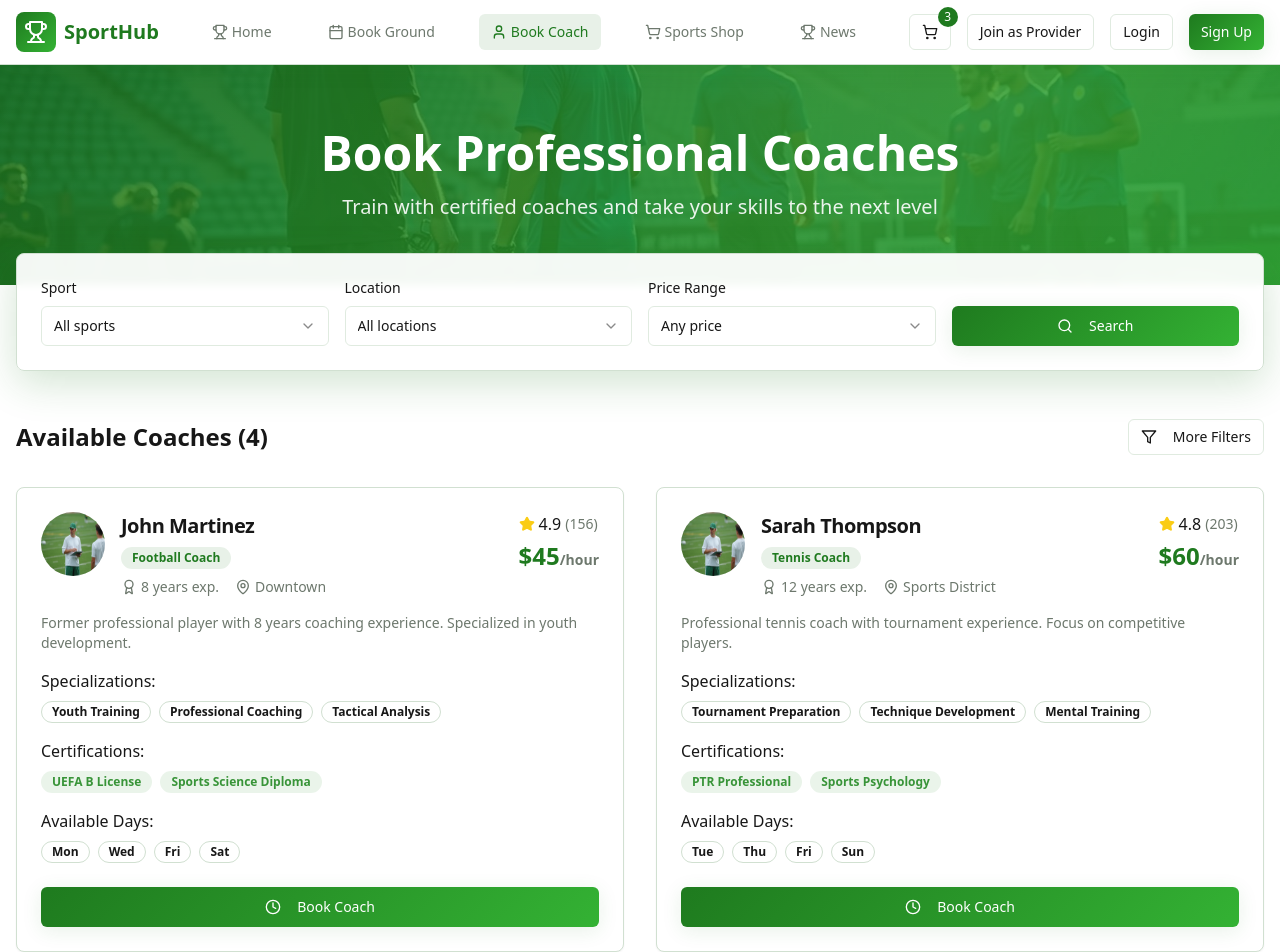
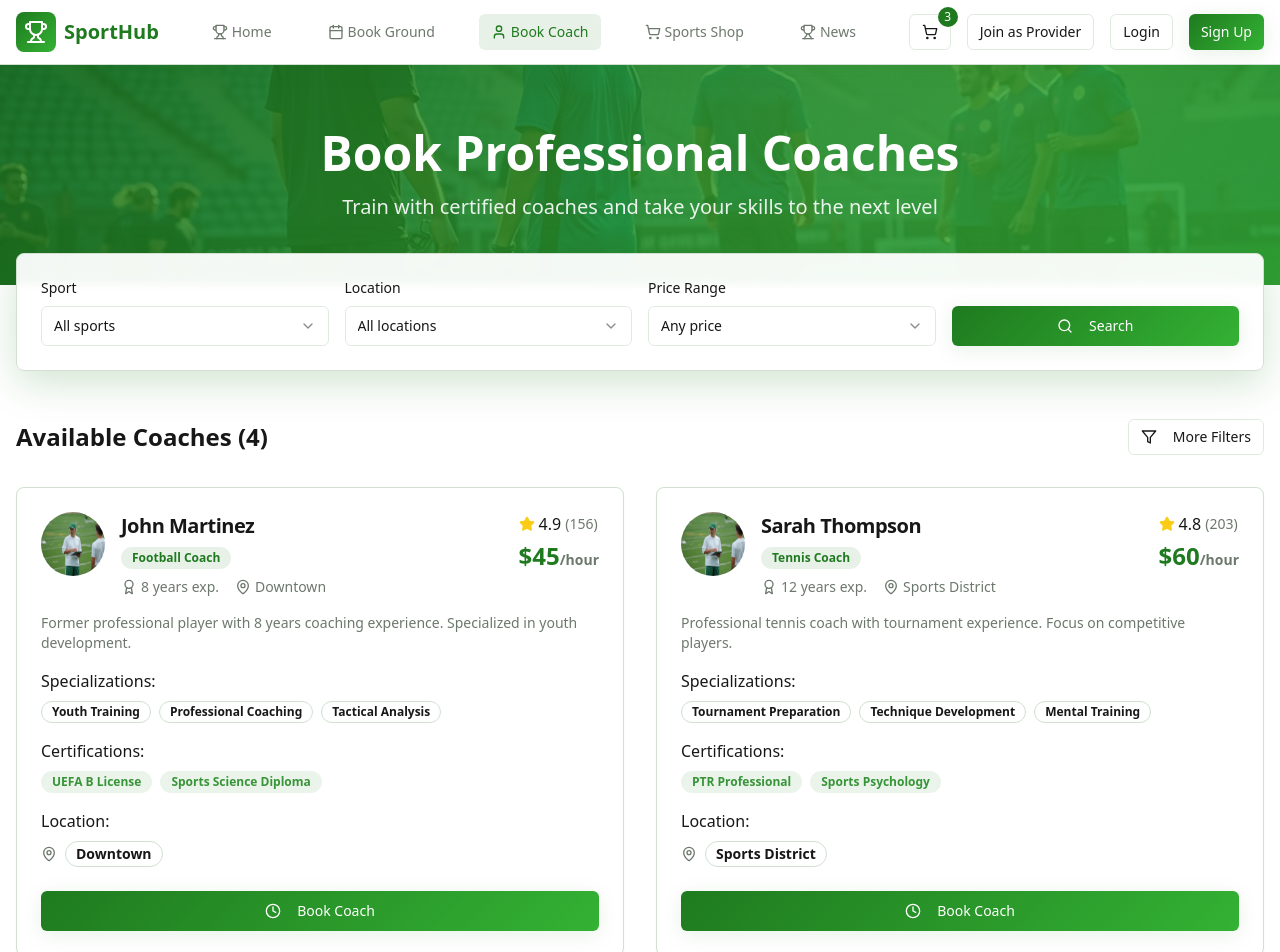
Before and after one commit to RavinduIT/green-field-arena-hub, a React (Vite) app: page /book-coach in a window 1280 px wide. Shown: the top 952 px of the page. Built offline with nearby package versions, Linux system fonts and the light colour scheme.

Commit message:
Fix BookCoach location display
The AI removed the redundant "Available Days" section from the `BookCoach.tsx` page and replaced it with a display of the coach's location.

```diff
--- a/src/pages/BookCoach.tsx
+++ b/src/pages/BookCoach.tsx
@@ -265,13 +265,12 @@ const BookCoach = () => {
                 </div>
 
                 <div className="mb-6">
-                  <h4 className="font-medium text-card-foreground mb-2">Available Days:</h4>
-                  <div className="flex gap-2">
-                    {coach.availability.map((day) => (
-                      <Badge key={day} variant="outline" className="text-xs">
-                        {day}
-                      </Badge>
-                    ))}
+                  <h4 className="font-medium text-card-foreground mb-2">Location:</h4>
+                  <div className="flex items-center gap-2">
+                    <MapPin className="h-4 w-4 text-muted-foreground" />
+                    <Badge variant="outline" className="text-sm">
+                      {coach.location}
+                    </Badge>
                   </div>
                 </div>
 
```
